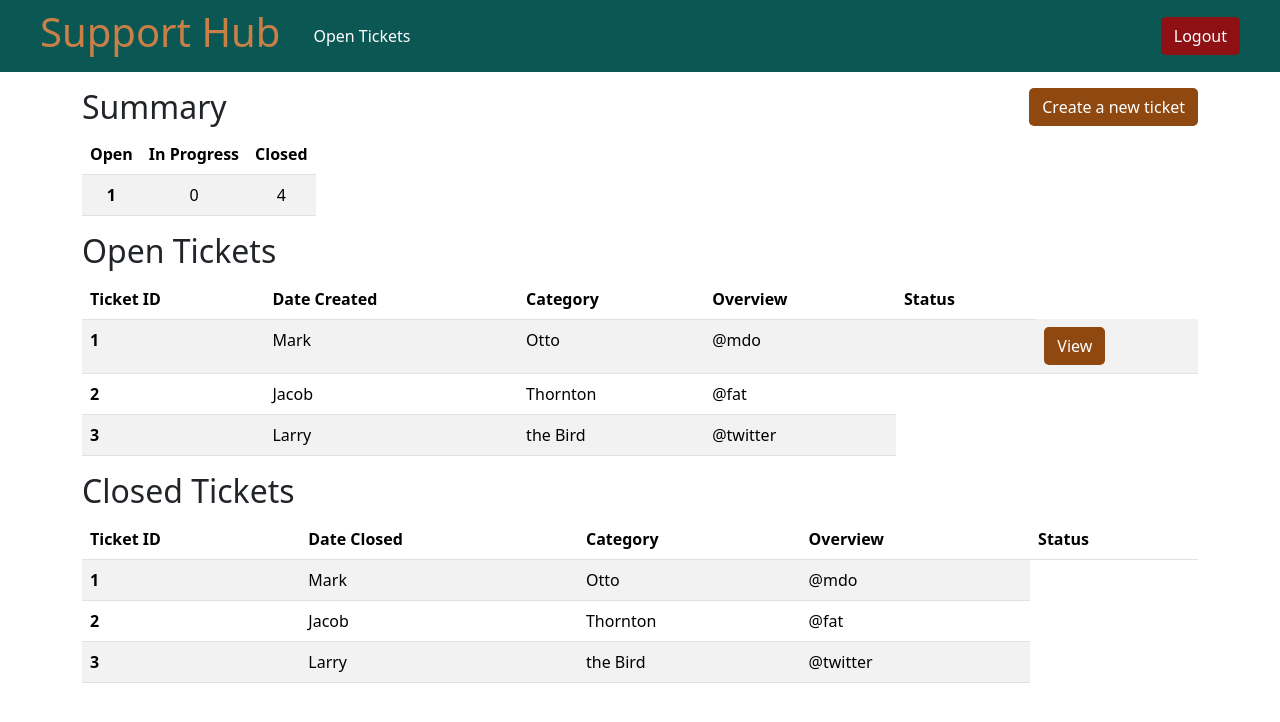
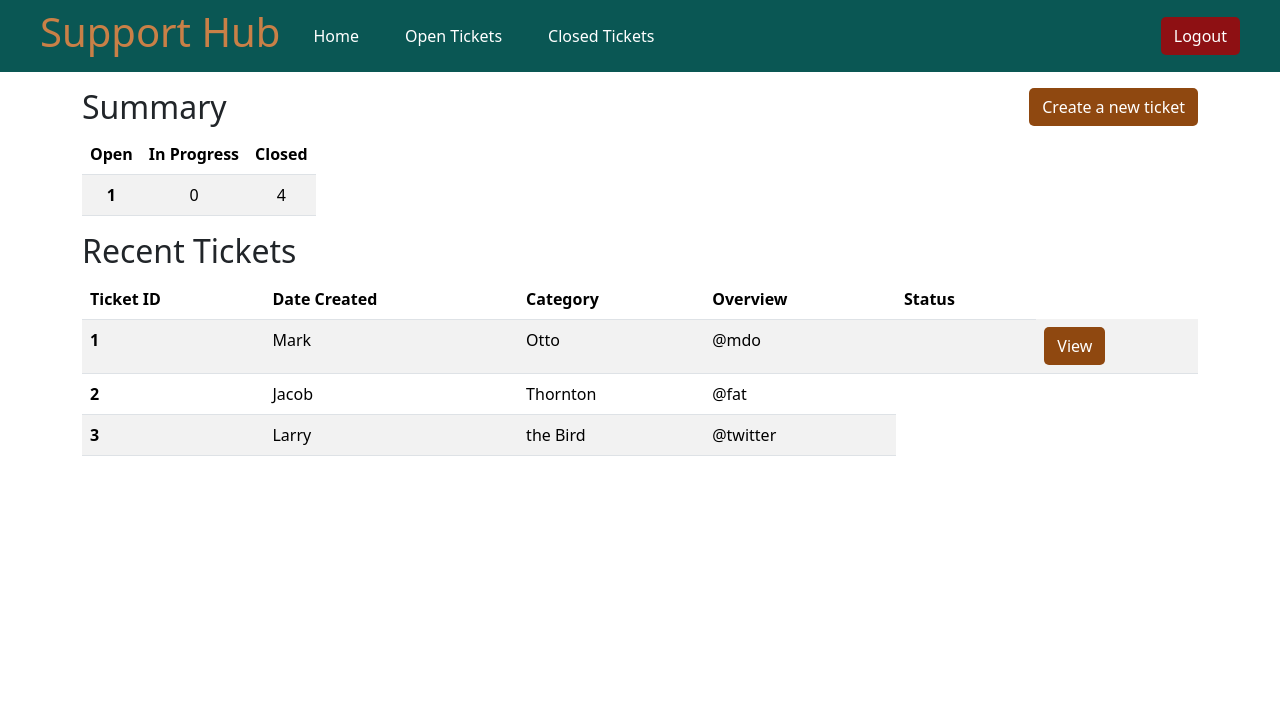
Before and after one commit to Ra-Wh/fictional-umbrella, a Flask app: page / in a window 1280 px wide. Shown: the top 722 px of the page. Run offline with Flask 3, Linux system fonts and the light colour scheme; the visitor is signed in with stand-in values (Sample User, id 1).

Commit message:
basic closed ticket page (#29)

```diff
--- a/app/routes.py
+++ b/app/routes.py
@@ -93,3 +93,8 @@ def view():
 @login_required
 def open_tickets():
     return render_template('open.html', title='Open Tickets', base_template=get_base_template())
+
+@app.route('/closed-tickets', methods=['GET', 'POST'])
+@login_required
+def closed_tickets():
+    return render_template('closed.html', title='Open Tickets', base_template=get_base_template())
--- a/app/templates/base.html
+++ b/app/templates/base.html
@@ -20,8 +20,14 @@
         <nav class="navbar navbar-expand-lg navbar-light navbar-bg">
             <div style="display: flex; justify-content: space-between; align-items: top; gap: 20px">
                 <h1 class="navbar-heading">Support Hub</h1>
+                <button class="btn button-navbar" type="button" onclick="window.location.href='{{ url_for('index') }}'">
+                    Home
+                </button>
                 <button class="btn button-navbar" type="button" onclick="window.location.href='{{ url_for('open_tickets') }}'">
                     Open Tickets
+                </button>
+                <button class="btn button-navbar" type="button" onclick="window.location.href='{{ url_for('closed_tickets') }}'">
+                    Closed Tickets
                 </button>
             </div>
             <div style="display: flex; gap: 20px;">
@@ -31,6 +37,7 @@
             </div>
             </div>
         </nav>
+
 
         <div class="container mt-3">
         {% with messages = get_flashed_messages() %}
--- a/app/templates/index.html
+++ b/app/templates/index.html
@@ -37,9 +37,8 @@
             </div>
         </div>
 
-        <!-- Open tickets table -->
         <div>
-            <h2>Open Tickets</h2>
+            <h2>Recent Tickets</h2>
             <table class="table table-striped">
             <thead>
                 <tr>
@@ -77,41 +76,6 @@
                 </tr>
             </tbody>
             </table>
-
-            <!-- Closed tickets table -->
-        <div>
-            <h2>Closed Tickets</h2>
-            <table class="table table-striped">
-            <thead>
-                <tr>
-                <th scope="col">Ticket ID</th>
-                <th scope="col">Date Closed</th>
-                <th scope="col">Category</th>
-                <th scope="col">Overview</th>
-                <th scope="col">Status</th>
-                </tr>
-            </thead>
-            <tbody>
-                <tr>
-                <th scope="row">1</th>
-                <td>Mark</td>
-                <td>Otto</td>
-                <td>@mdo</td>
-                </tr>
-                <tr>
-                <th scope="row">2</th>
-                <td>Jacob</td>
-                <td>Thornton</td>
-                <td>@fat</td>
-                </tr>
-                <tr>
-                <th scope="row">3</th>
-                <td>Larry</td>
-                <td>the Bird</td>
-                <td>@twitter</td>
-                </tr>
-            </tbody>
-            </table>
         </div>
         </div>
     </body>
```
Also changed, not shown: app/templates/closed.html (added, +37 -0 lines).
